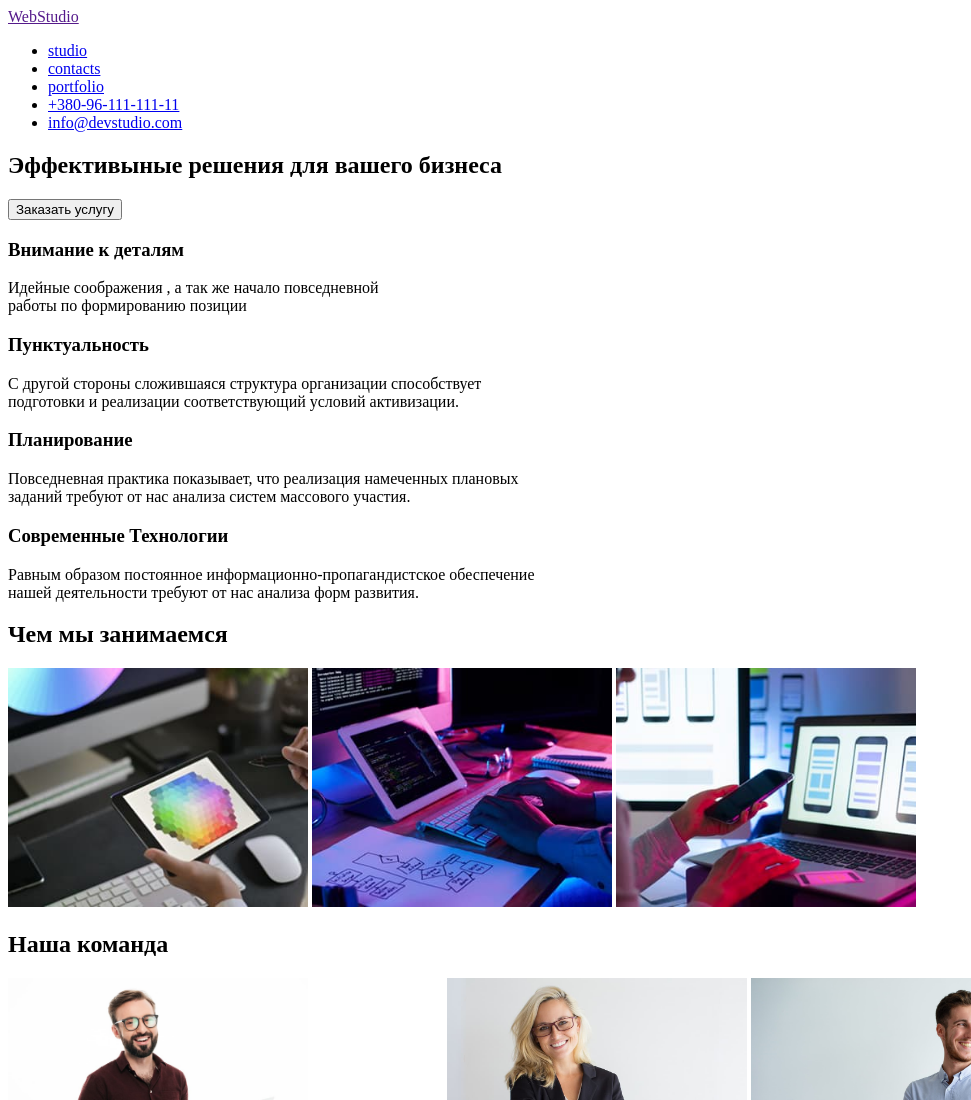
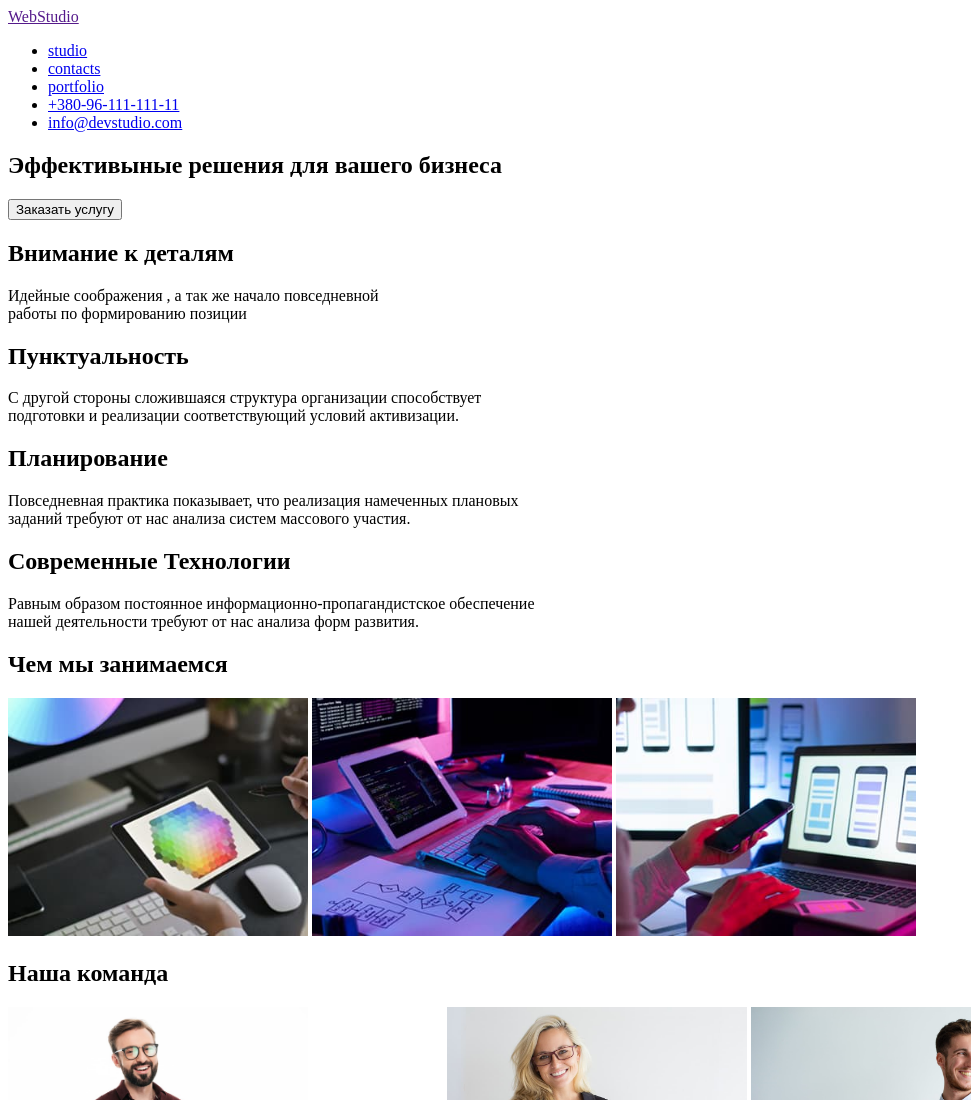
Before and after one commit to Evgeniygrgoon/home-work-01, a plain HTML site: page home-work-01/index.html in a window 1280 px wide. Shown: the top 1100 px of the page, without its empty margins (0-971 px from the left). Drawn offline with Linux system fonts and the light colour scheme.

Commit message:
Update index.html

```diff
--- a/home-work-01/index.html
+++ b/home-work-01/index.html
@@ -33,23 +33,23 @@
         <button type="button">Заказать услугу</button>
       </section>
       <section>
-        <h3>Внимание к деталям</h3>
+        <h2>Внимание к деталям</h2>
         <p>
           Идейные соображения , а так же начало повседневной <br />
           работы по формированию позиции
         </p>
-        <h3>Пунктуальность</h3>
+        <h2>Пунктуальность</h2>
         <p>
           С другой стороны сложившаяся структура организации способствует<br />
           подготовки и реализации соответствующий условий активизации.
         </p>
-        <h3>Планирование</h3>
+        <h2>Планирование</h2>
         <p>
           Повседневная практика показывает, что реализация намеченных
           плановых<br />
           заданий требуют от нас анализа систем массового участия.
         </p>
-        <h3>Современные Технологии</h3>
+        <h2>Современные Технологии</h2>
         <p>
           Равным образом постоянное информационно-пропагандистское
           обеспечение<br />
```
